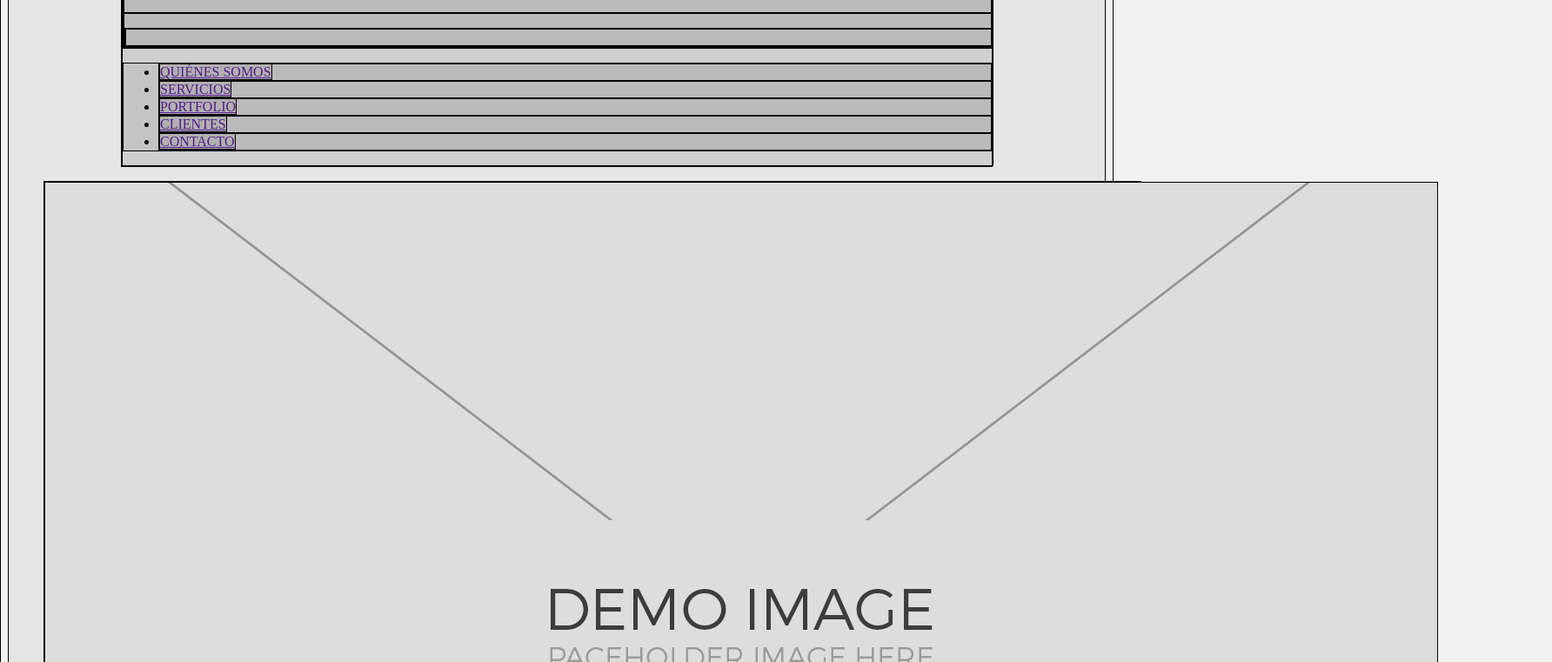
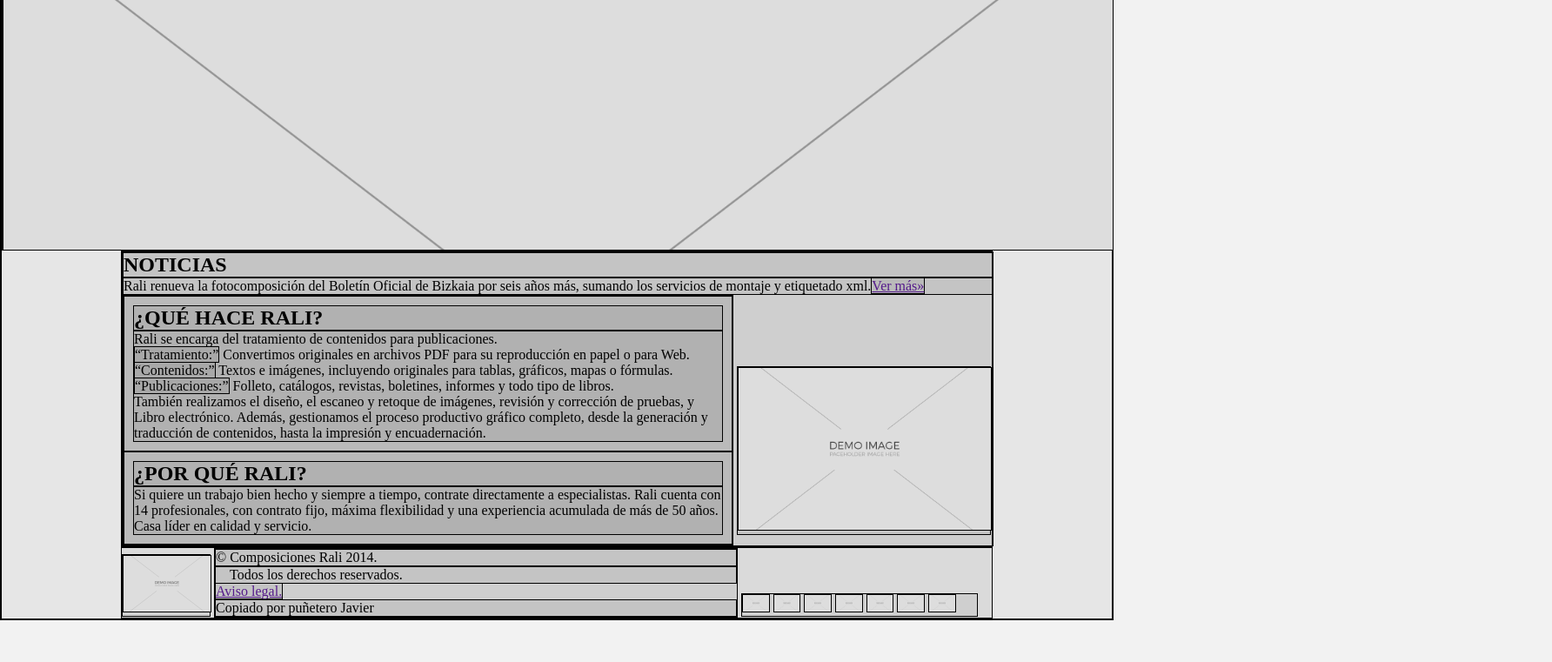
Before and after one commit to javiermvia/Curso_web_Javier, a plain HTML site: page IFCD0110/Sitioweb1/index.html in a window 1280 px wide. Shown: the part 204-965 px from the top of the page at 87% size, 1784 px wide, since content can reach past the window. After the commit the page ends 917 px from the top, so only its background shows below. Drawn offline with Linux system fonts and the light colour scheme.

Commit message:
estructura básica dagaz

```diff
--- a/IFCD0110/Sitioweb1/css/st1.css
+++ b/IFCD0110/Sitioweb1/css/st1.css
@@ -3,9 +3,12 @@
 * {
     border: 1px solid black;
     background-color: rgba(0, 0, 0, 0.05);
+    margin: 0px;
+    padding: 0px;
 }
 .container {
     width: 100%;
+    overflow: hidden;
 }
 .img1 {
     width: 100%;
@@ -16,13 +19,35 @@ header {
     width: 1000px;
     margin: auto;
 }
-#fig-RALI {
+#fig-header {
+    display: inline-block;
     width: 20%;
+    overflow: hidden;
+}
+#div-header {
+    display: inline-block;
+    vertical-align: top;
+    text-align: right;
+    width: 79%;
+}
+#div-header > div {
+    margin: 5px;
+    padding: 5px;
+}
+#menu {
+    text-align: center;
+}
+#menu li {
+    display: inline-block;
+    margin: 0px 40px 0px 40px;
+    padding: 10px;
 }
 
 /* --- Figmotion --- */
 #figmotion {
     width: 100%;
+    height: 300px;
+    overflow: hidden;
 }
 
 /* --- Main --- */
@@ -30,9 +55,35 @@ main {
     width: 1000px;
     margin: auto;
 }
+#div-main {
+    display: inline-block;
+    width: 70%;
+}
+#div-main  div {
+    padding: 10px;
+}
+#fig-main {
+    display: inline-block;
+    width: 29%;
+}
 
 /* --- Footer --- */
 footer {
     width: 1000px;
     margin: auto;
 }
+#fig-footer1 {
+    display: inline-block;
+    width: 10%;
+}
+#div-footer {
+    display: inline-block;
+    width: 60%;
+}
+#fig-footer2 {
+    display: inline-block;
+    width: 27%;
+}
+.img2 {
+    width: 11%;
+}
--- a/IFCD0110/Sitioweb1/index.html
+++ b/IFCD0110/Sitioweb1/index.html
@@ -11,20 +11,20 @@
 <body>
     <header>
         <section class="container">
-            <figure id="fig-RALI">
+            <figure id="fig-header">
                 <img src="./img/imgplaceholder.png" alt="" class="img1">
             </figure>
-            <div>
+            <div id="div-header">
                 <div>
                     <a href="">ES</a>
                     <a href="">EUS</a>
                     <a href="">EN</a>
                 </div>
                 <div>
-                    <p class="p1"></p>
+                    <p class="p1">+ 34 94 443 29 62</p>
                 </div>
                 <div>
-                    <a href=""></a>
+                    <a href="">Acceso a clientes</a>
                 </div>
             </div>
         </section>
@@ -39,19 +39,20 @@
         </section>
     </header>
     <figure id="figmotion">
-        <img src="./img/imgplaceholder.png" alt="">
+        <img class="img1" src="./img/imgplaceholder.png" alt="">
     </figure>
     <main>
         <section class="container">
             <h2>NOTICIAS</h2>
             <p>Rali renueva la fotocomposición del Boletín Oficial de Bizkaia por seis años más, sumando los servicios de montaje y etiquetado xml.<a href="">Ver más»</a></p>
+            <div id="div-main">
                 <div>
                     <h2>¿QUÉ HACE RALI?</h2>
                     <p>Rali se encarga del tratamiento de contenidos para publicaciones.
-                <q>Tratamiento:</q> Convertimos originales en archivos PDF para su reproducción en papel o para Web.
-                <q>Contenidos:</q> Textos e imágenes, incluyendo originales para tablas, gráficos, mapas o fórmulas.
-                <q>Publicaciones:</q> Folleto, catálogos, revistas, boletines, informes y todo tipo de libros.
-                También realizamos el diseño, el escaneo y retoque de imágenes, revisión y corrección de pruebas, y
+                    <br><q>Tratamiento:</q> Convertimos originales en archivos PDF para su reproducción en papel o para Web.
+                    <br><q>Contenidos:</q> Textos e imágenes, incluyendo originales para tablas, gráficos, mapas o fórmulas.
+                    <br><q>Publicaciones:</q> Folleto, catálogos, revistas, boletines, informes y todo tipo de libros.
+                    <br>También realizamos el diseño, el escaneo y retoque de imágenes, revisión y corrección de pruebas, y
                     Libro electrónico. Además, gestionamos el proceso productivo gráfico completo, desde la generación y traducción de contenidos, hasta la impresión y encuadernación.</p>
                 </div>
                 <div>
@@ -60,23 +61,30 @@
                     Rali cuenta con 14 profesionales, con contrato fijo, máxima flexibilidad y una experiencia acumulada
                     de más de 50 años. Casa líder en calidad y servicio.</p>
                 </div>
-            <figure>
-                <img src="./img/imgplaceholder.png" alt="">
+            </div>
+            <figure id="fig-main">
+                <img class="img1" src="./img/imgplaceholder.png" alt="">
             </figure>
         </section>
     </main>
     <footer>
-        <figure>
-            <img src="" alt="">
+        <figure id="fig-footer1">
+            <img class="img1" src="./img/imgplaceholder.png" alt="">
         </figure>
-        <div>
+        <div id="div-footer">
             <p>© Composiciones Rali 2014.</p>
-            <p>  Todos los derechos reservados.</p>
+            <p>&nbsp;&nbsp;&nbsp;&nbsp;Todos los derechos reservados.</p>
             <a href="">Aviso legal.</a>
-            <p>Diseñado por puñetero Javier</p>
+            <p>Copiado por puñetero Javier</p>
         </div>
-        <figure>
-
+        <figure id="fig-footer2">
+            <img class="img2" src="./img/imgplaceholder.png" alt="">
+            <img class="img2" src="./img/imgplaceholder.png" alt="">
+            <img class="img2" src="./img/imgplaceholder.png" alt="">
+            <img class="img2" src="./img/imgplaceholder.png" alt="">
+            <img class="img2" src="./img/imgplaceholder.png" alt="">
+            <img class="img2" src="./img/imgplaceholder.png" alt="">
+            <img class="img2" src="./img/imgplaceholder.png" alt="">
         </figure>
     </footer>
 </body>
```
Lines whose indentation alone changed are shown as unchanged.
